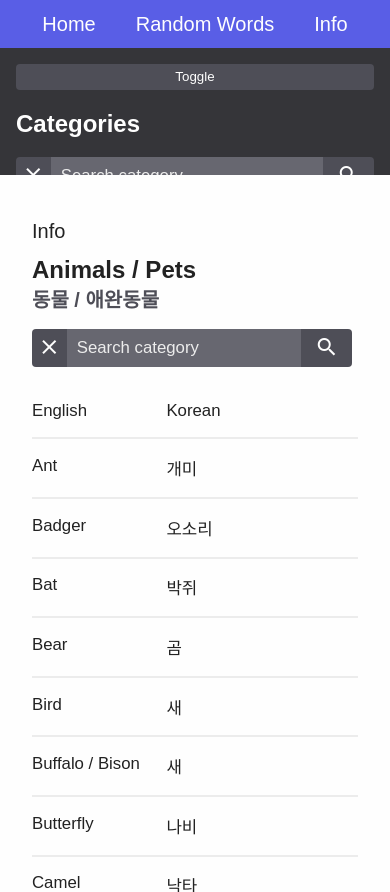
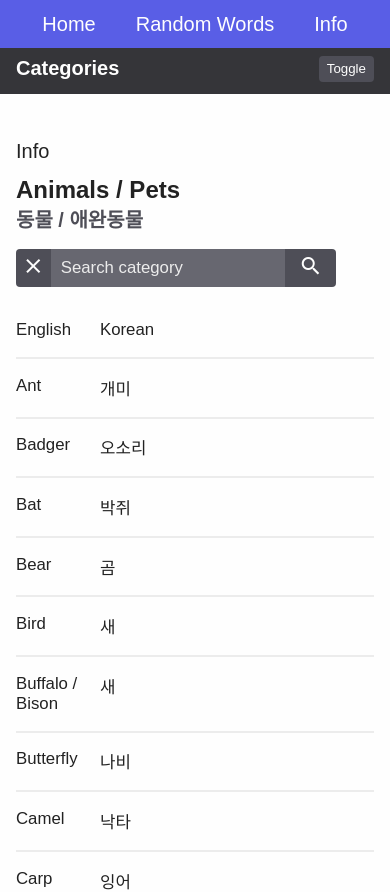
Before and after one commit to DanielHearn/korean-handbook, a Vue app in the folder korean-handbook/: page /info/animals in a window 390 px wide. Built offline with nearby package versions, Linux system fonts and the light colour scheme; a web font is replaced by a local one.

Commit message:
Improve mobile menu

```diff
--- a/korean-handbook/src/app.scss
+++ b/korean-handbook/src/app.scss
@@ -144,6 +144,9 @@ body {
     row-gap: 2em;
     grid-template-columns: repeat(auto-fit, minmax(min-content, 8em));
     border-bottom: 2px $light-grey solid;
+    p {
+      word-break: break-word;
+    }
   }
   .grid-notice {
     list-style: none;
@@ -281,5 +284,12 @@ button {
         grid-template-columns: repeat(1, 1fr);
       }
     }
+    .grid {
+      .grid-item {
+        display: grid;
+        row-gap: 1em;
+        grid-template-columns: repeat(auto-fit, minmax(min-content, 5em));
+      }
+    }
   }
 }
--- a/korean-handbook/src/components/MainPanel.vue
+++ b/korean-handbook/src/components/MainPanel.vue
@@ -26,4 +26,10 @@ export default {
   z-index: 10;
   background: $white;
 }
+
+@media screen and (max-width: 40em) {
+  .main-panel {
+    padding: 1em;
+  }
+}
 </style>
--- a/korean-handbook/src/components/SidePanel.vue
+++ b/korean-handbook/src/components/SidePanel.vue
@@ -1,7 +1,12 @@
 <template>
-  <div class="side-panel">
-    <button v-if="this.$store.state.mobile" @click="toggleOpen">Toggle</button>
-    <slot></slot>
+  <div class="side-panel" :class="{'mobile': mobile, 'active': open}">
+    <div v-if="mobile" class="mobile-header">
+      <p class="sub-heading">{{ title }}</p>
+      <button @click="toggleOpen">Toggle</button>
+    </div>
+    <div class="side-panel-content" :class="{'hidden': !open && this.$store.state.mobile}">
+      <slot></slot>
+    </div>
   </div>
 </template>
 
@@ -13,6 +18,11 @@ export default {
       type: Boolean,
       required: false,
       default: false
+    },
+    title: {
+      type: String,
+      required: false,
+      default: ""
     }
   },
   data: function() {
@@ -49,6 +59,28 @@ export default {
   display: flex;
   flex: 1 auto;
   flex-direction: column;
+  &.mobile {
+    height: 3em;
+    padding: 0.5em 1em;
+    &.active {
+      height: 100%;
+    }
+  }
+  .mobile-header {
+    display: flex;
+    flex-direction: row;
+    justify-content: space-between;
+    align-items: center;
+    .sub-heading {
+      margin: 0;
+    }
+  }
+  .side-panel-content {
+    display: flex;
+    flex-direction: column;
+    height: 100%;
+    padding-top: 1em;
+  }
   .search-list {
     margin-top: 1em;
     margin-bottom: 2em;
--- a/korean-handbook/src/static/categories.js
+++ b/korean-handbook/src/static/categories.js
@@ -735,7 +735,7 @@ export const Categories = {
       { e: 'Bone', k: '뼈' },
       { e: 'Skin', k: '살갗' },
       { e: 'Lungs', k: '허파' },
-      { e: 'Hair', k: '털' },
+      { e: 'Hair', k: '머리카락' },
       { e: 'Brain', k: '뇌' },
       { e: 'Skull', k: '머리뼈' },
       { e: 'Spine', k: '척주' },
--- a/korean-handbook/src/views/Info.vue
+++ b/korean-handbook/src/views/Info.vue
@@ -1,7 +1,7 @@
 <template>
   <div class="main info">
-    <side-panel :mobile="mobile" v-on:side-panel-toggle="toggleSidePanel">
-      <h2 class="heading">Categories</h2>
+    <side-panel :mobile="mobile" :title="'Categories'" v-on:side-panel-toggle="toggleSidePanel">
+      <h2 v-if="!mobile" class="heading">Categories</h2>
       <div class="search-form">
         <button class="button--close" @click="categoryFilter = ''">
           <i class="material-icons">close</i>
--- a/korean-handbook/src/views/RandomWords.vue
+++ b/korean-handbook/src/views/RandomWords.vue
@@ -1,7 +1,7 @@
 <template>
   <div class="main random-words">
-    <side-panel :mobile="mobile" v-on:side-panel-toggle="toggleSidePanel">
-      <h2 class="heading">Categories</h2>
+    <side-panel :mobile="mobile" :title="'Categories'" v-on:side-panel-toggle="toggleSidePanel">
+      <h2 v-if="!mobile" class="heading">Categories</h2>
       <div class="search-form">
         <button class="button--close" @click="categoryFilter = ''">
           <i class="material-icons">close</i>
@@ -35,7 +35,7 @@
         </ul>
       </div>
     </side-panel>
-    <main-panel>
+    <main-panel :class="{'hidden': sidePanelOpen}">
       <div class="page-header">
         <h1 class="page-type-heading">Random Word Generator</h1>
         <h2 class="heading">{{ category.name }}</h2>
@@ -117,6 +117,9 @@ export default {
       } else if (this.id.length && this.id !== "all") {
         this.$router.push({ path: "/random-words/all", params: { id: "all" } });
       }
+    },
+    toggleSidePanel: function(value) {
+      this.sidePanelOpen = value;
     }
   },
   mounted: function() {
```
